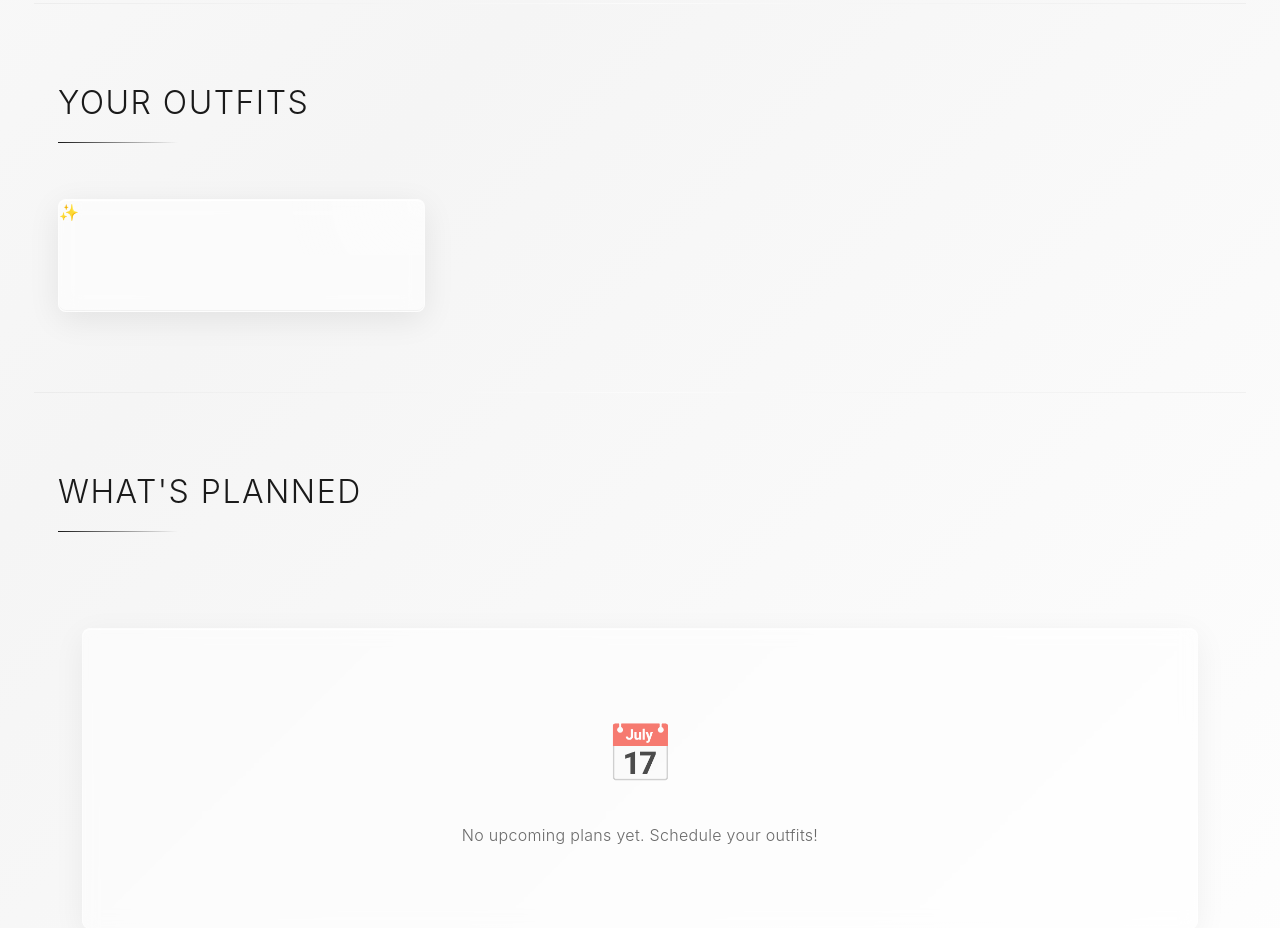
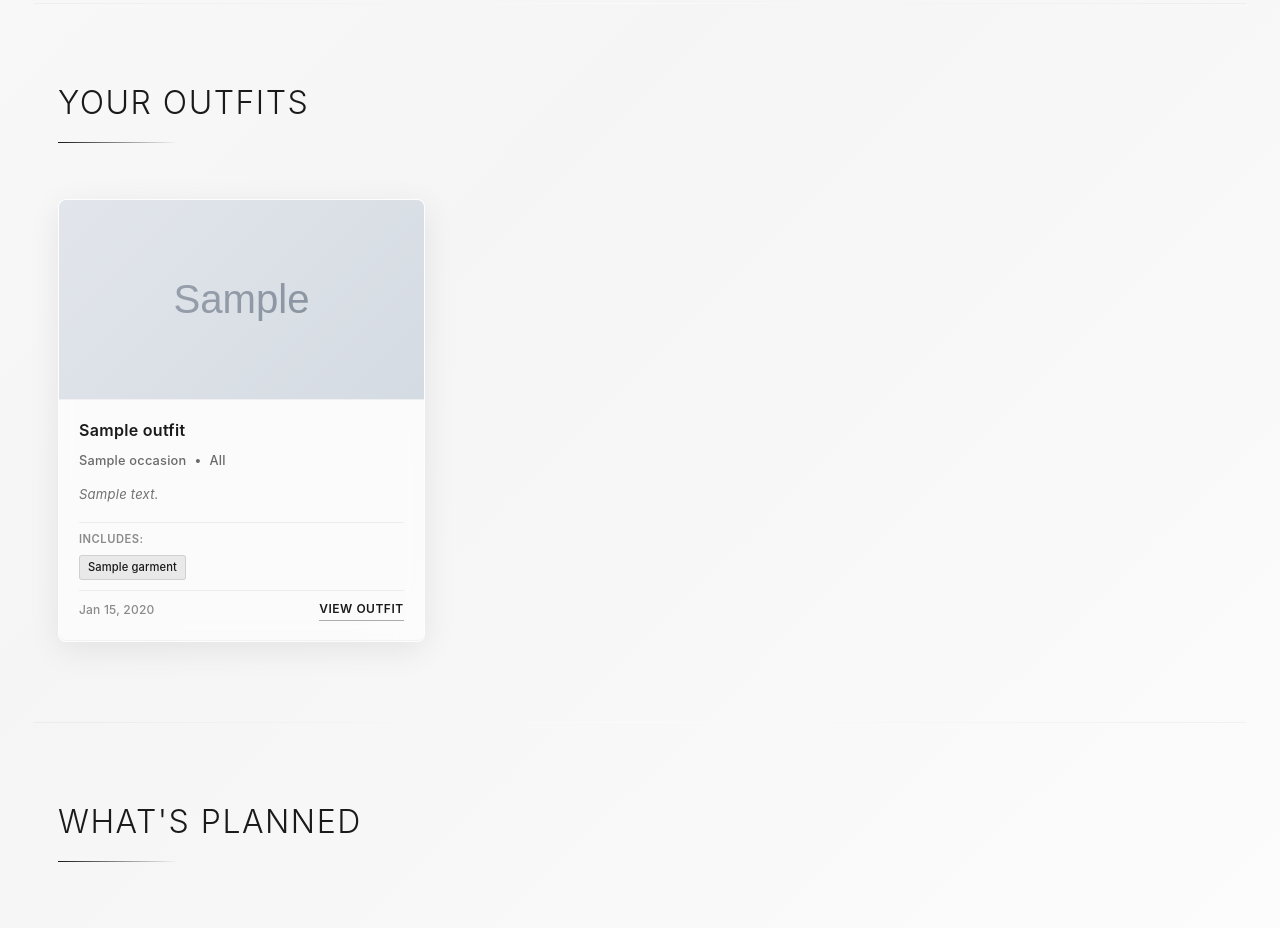
Before and after one commit to ivxn1/Wearly_Fashion_App, a Django app: page / in a window 1280 px wide. Shown: the part 1490-2418 px from the top of the page. Run offline with Django 5.2, Linux system fonts and the light colour scheme; tables that the repository leaves empty hold one stand-in row (values such as "Sample post"); grey boxes marked "Sample" are stand-in pictures; parts of the project's set-up code (start-up, migrations or seed data) failed here and were passed over.

Commit message:
Quick fix of outfit card

```diff
--- a/templates/core/partials/cards/outfit_card.html
+++ b/templates/core/partials/cards/outfit_card.html
@@ -1,11 +1,50 @@
 <article class="outfit-card">
-    <div class="outfit-container">
-        <div class="outfit-preview">✨</div>
+  <div class="outfit-container">
+    <!-- Outfit Image -->
+    <div class="outfit-image">
+      {% if item.image %}
+        <img class="outfit-img" src="{{ item.image.url }}" alt="{{ item.title }}">
+      {% else %}
+        <div class="outfit-emoji">👗</div>
+      {% endif %}
     </div>
+
+    <!-- Outfit Content -->
     <div class="outfit-content">
-        <h3 class="outfit-name">{{ item.name }}</h3>
-        {% if item.occasion %}
-            <span class="occasion-badge">{{ item.occasion.name }}</span>
-        {% endif %}
+      <h2 class="outfit-name">{{ item.title }}</h2>
+
+      <!-- Occasion & Season -->
+      <div class="outfit-details">
+        <span class="detail-item">{{ item.occasion.name }}</span>
+        <span class="detail-item">•</span>
+        <span class="detail-item">{{ item.season|title }}</span>
+      </div>
+
+      <!-- Notes (if any) -->
+      {% if item.notes %}
+        <p class="outfit-notes">{{ item.notes }}</p>
+      {% endif %}
+
+      <!-- Garments Preview -->
+      {% if item.garments.all %}
+        <div class="garments-preview">
+          <span class="garments-label">Includes:</span>
+          <div class="garments-list">
+            {% for garment in item.garments.all|slice:":3" %}
+              <span class="garment-badge">{{ garment.title }}</span>
+            {% endfor %}
+            {% if item.garments.count > 3 %}
+              <span class="garment-badge garment-badge--more">+{{ item.garments.count|add:"-3" }} more</span>
+            {% endif %}
+          </div>
+        </div>
+      {% endif %}
+
+      <!-- Meta: Created Date & View Link -->
+      <div class="outfit-meta">
+        <span class="outfit-date">{{ item.created_at|date:"M d, Y" }}</span>
+        <a class="outfit-link" href="">View outfit</a>
+      </div>
     </div>
+  </div>
 </article>
```
